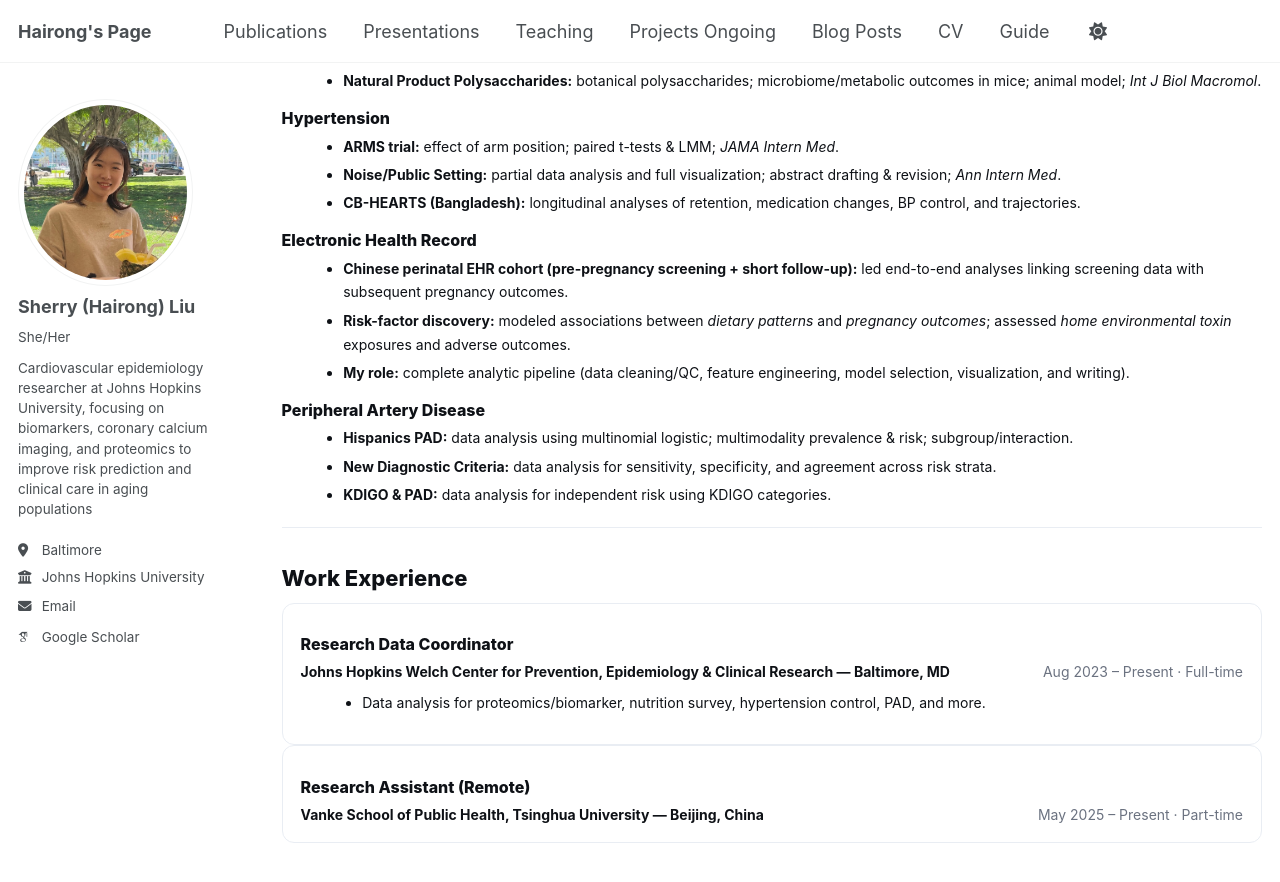
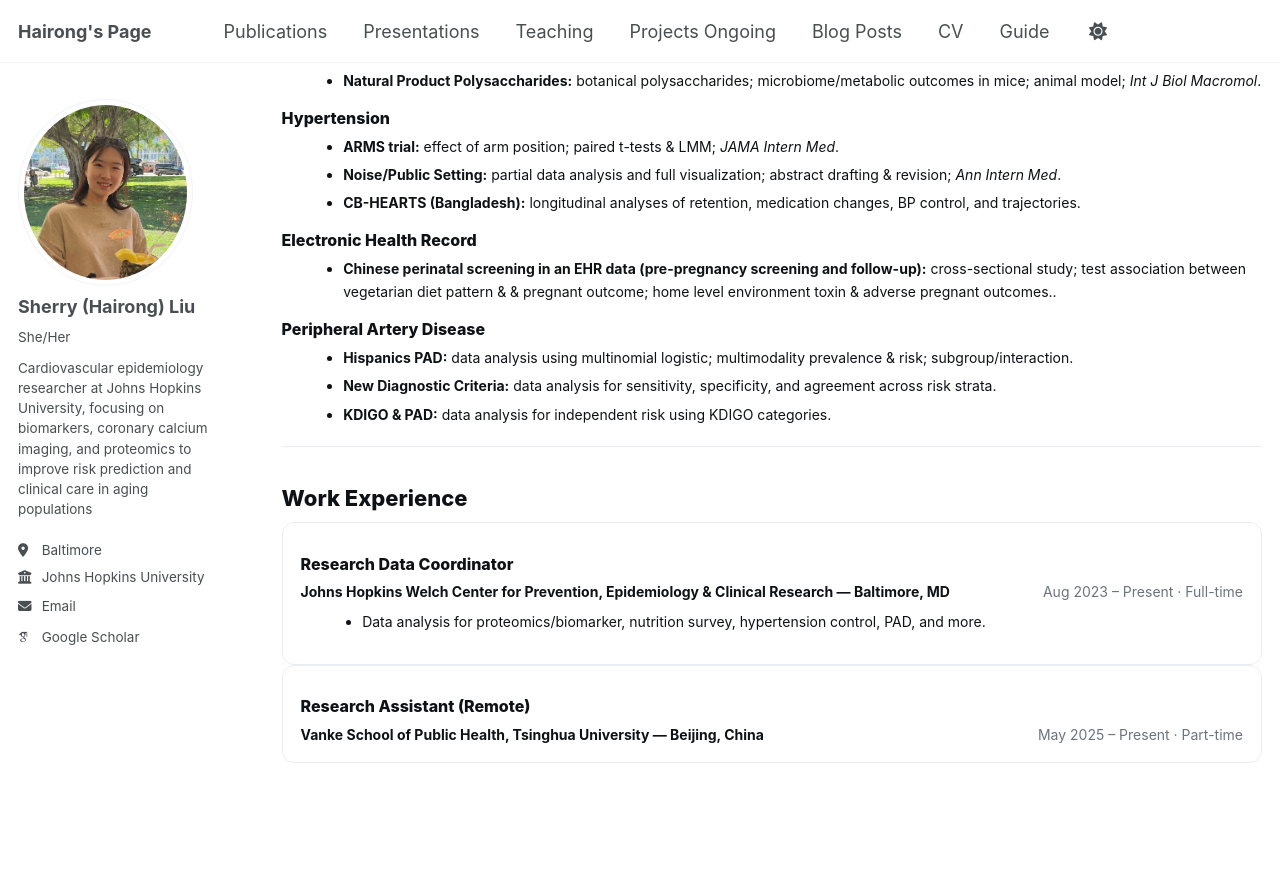
Before and after one commit to sherry090345/sherry090345.github.io, a Jekyll site: the page built from _pages/portfolio.html, in a window 1280 px wide and 900 px high, scrolled down 3153 px. Shown: the top 882 px of the window. Built offline with Jekyll 4.4.1, drawn with Linux system fonts in a browser that asks for light colours; some web fonts are replaced; a script that is not in the unit is left out.

Commit message:
portfolio.html

```diff
--- a/_pages/portfolio.html
+++ b/_pages/portfolio.html
@@ -181,9 +181,9 @@ classes: cv-page
 
   <h3>Electronic Health Record</h3>
   <ul>
-    <li><strong>Chinese perinatal EHR cohort (pre-pregnancy screening + short follow-up):</strong> led end-to-end analyses linking screening data with subsequent pregnancy outcomes.</li>
-    <li><strong>Risk-factor discovery:</strong> modeled associations between <em>dietary patterns</em> and <em>pregnancy outcomes</em>; assessed <em>home environmental toxin</em> exposures and adverse outcomes.</li>
-    <li><strong>My role:</strong> complete analytic pipeline (data cleaning/QC, feature engineering, model selection, visualization, and writing).</li>
+    <li><strong>Chinese perinatal screening in an EHR data (pre-pregnancy screening and follow-up):</strong> cross-sectional study; test association between vegetarian diet pattern  &amp;
+&amp; pregnant outcome; home level environment toxin &amp; adverse pregnant outcomes..</li>
+
   </ul>
 
   <h3>Peripheral Artery Disease</h3>
```
